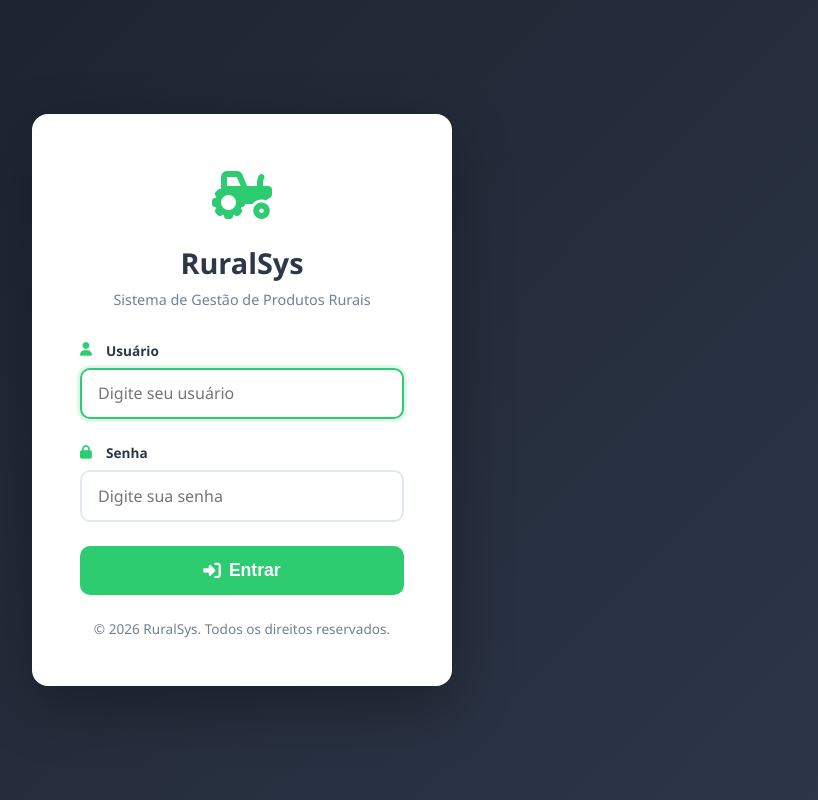
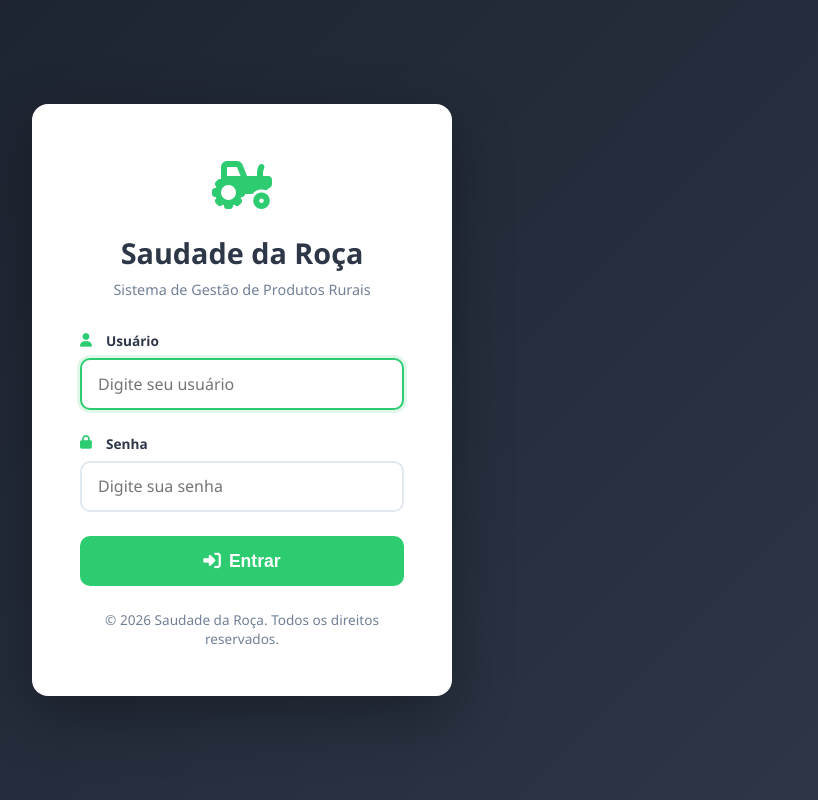
Before and after one commit to f-tanus/test-front-end, a FastAPI app: page /login in a window 1280 px wide. Shown: the whole page, without its empty margins (398-1216 px from the left). Run offline with FastAPI, Linux system fonts and the light colour scheme.

Commit message:
Rename website to Saudade da Roça

```diff
--- a/backend/run.py
+++ b/backend/run.py
@@ -14,7 +14,7 @@ import uvicorn
 if __name__ == "__main__":
     print("""
     ╔══════════════════════════════════════════╗
-    ║     RuralSys - Sistema de Gestão Rural   ║
+    ║   Saudade da Roça - Gestão Rural         ║
     ║                                          ║
     ║   Ensure PostgreSQL is running and       ║
     ║   DATABASE_URL is set in backend/.env    ║
--- a/backend/templates/base.html
+++ b/backend/templates/base.html
@@ -11,7 +11,7 @@
     <div class="app-container">
         <aside class="sidebar">
             <div class="sidebar-header">
-                <h2><i class="fas fa-tractor"></i> RuralSys</h2>
+                <h2><i class="fas fa-tractor"></i> Saudade da Roça</h2>
             </div>
             <nav class="sidebar-nav">
                 <a href="/" class="nav-item {% if active_page == 'dashboard' %}active{% endif %}">
--- a/backend/templates/customers.html
+++ b/backend/templates/customers.html
@@ -1,5 +1,5 @@
 {% extends "base.html" %}
-{% block title %}Clientes - RuralSys{% endblock %}
+{% block title %}Clientes - Saudade da Roça{% endblock %}
 {% block content %}
 <div class="page-header">
     <h1><i class="fas fa-users"></i> Clientes</h1>
--- a/backend/templates/finance.html
+++ b/backend/templates/finance.html
@@ -1,5 +1,5 @@
 {% extends "base.html" %}
-{% block title %}Financeiro - RuralSys{% endblock %}
+{% block title %}Financeiro - Saudade da Roça{% endblock %}
 {% block content %}
 <div class="page-header">
     <h1><i class="fas fa-dollar-sign"></i> Financeiro</h1>
--- a/backend/templates/index.html
+++ b/backend/templates/index.html
@@ -1,5 +1,5 @@
 {% extends "base.html" %}
-{% block title %}Dashboard - RuralSys{% endblock %}
+{% block title %}Dashboard - Saudade da Roça{% endblock %}
 {% block content %}
 <div class="page-header">
     <h1><i class="fas fa-chart-pie"></i> Dashboard</h1>
--- a/backend/templates/inventory.html
+++ b/backend/templates/inventory.html
@@ -1,5 +1,5 @@
 {% extends "base.html" %}
-{% block title %}Inventário - RuralSys{% endblock %}
+{% block title %}Inventário - Saudade da Roça{% endblock %}
 {% block content %}
 <div class="page-header">
     <h1><i class="fas fa-boxes"></i> Inventário</h1>
--- a/backend/templates/login.html
+++ b/backend/templates/login.html
@@ -3,7 +3,7 @@
 <head>
     <meta charset="UTF-8">
     <meta name="viewport" content="width=device-width, initial-scale=1.0">
-    <title>Login - RuralSys</title>
+    <title>Login - Saudade da Roça</title>
     <link rel="stylesheet" href="/static/style.css">
     <link rel="stylesheet" href="https://cdnjs.cloudflare.com/ajax/libs/font-awesome/6.5.0/css/all.min.css">
     <style>
@@ -120,7 +120,7 @@
         <div class="login-card">
             <div class="login-header">
                 <div class="icon"><i class="fas fa-tractor"></i></div>
-                <h1>RuralSys</h1>
+                <h1>Saudade da Roça</h1>
                 <p>Sistema de Gestão de Produtos Rurais</p>
             </div>
 
@@ -145,7 +145,7 @@
                 </button>
             </form>
             <div class="login-footer">
-                <p>&copy; 2026 RuralSys. Todos os direitos reservados.</p>
+                <p>&copy; 2026 Saudade da Roça. Todos os direitos reservados.</p>
             </div>
         </div>
     </div>
--- a/backend/templates/materials.html
+++ b/backend/templates/materials.html
@@ -1,5 +1,5 @@
 {% extends "base.html" %}
-{% block title %}Matérias-Primas - RuralSys{% endblock %}
+{% block title %}Matérias-Primas - Saudade da Roça{% endblock %}
 {% block content %}
 <div class="page-header">
     <h1><i class="fas fa-cubes"></i> Matérias-Primas</h1>
--- a/backend/templates/sales.html
+++ b/backend/templates/sales.html
@@ -1,5 +1,5 @@
 {% extends "base.html" %}
-{% block title %}Vendas - RuralSys{% endblock %}
+{% block title %}Vendas - Saudade da Roça{% endblock %}
 {% block content %}
 <div class="page-header">
     <h1><i class="fas fa-shopping-cart"></i> Vendas</h1>
```
